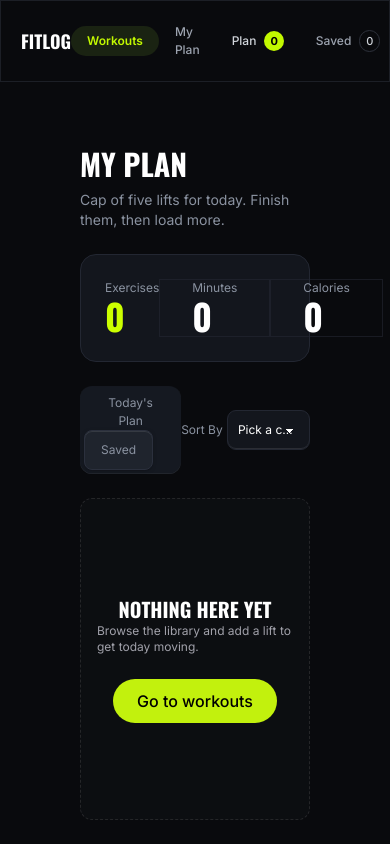
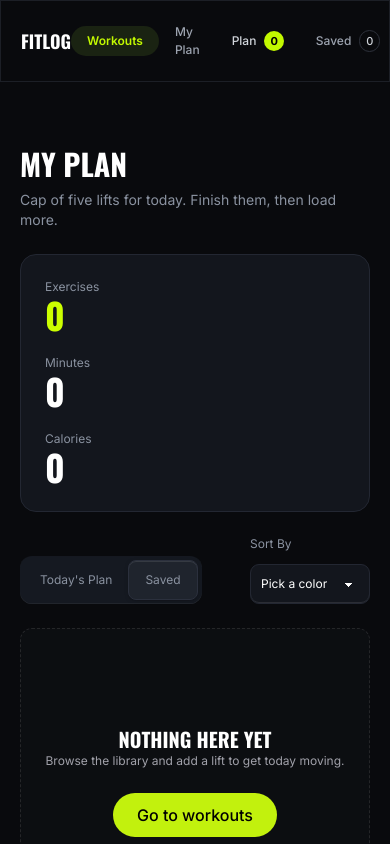
Before and after one commit to Mahfuz1907/B14-A06, a Next.js app: page /plan in a window 390 px wide. Shown: the top 844 px of the page. Built offline with nearby package versions, Linux system fonts and the light colour scheme.

Commit message:
made plan page responsive

```diff
--- a/app/plan/PlanStat.tsx
+++ b/app/plan/PlanStat.tsx
@@ -2,16 +2,16 @@ import React from 'react';
 
 const PlanStat = () => {
     return (
-        <div className='flex flex-row justify-start items-center w-full rounded-2xl p-6 bg-[#13161d] border border-[#232732]'>
+        <div className='flex flex-col sm:flex-row justify-start items-center gap-5 sm:gap-0 w-full rounded-2xl p-6 bg-[#13161d] border border-[#232732]'>
             <div className='flex flex-col justify-between items-start w-full'>
                 <p className='text-[#8a92a0] font-inter text-xs font-normal'>Exercises</p>
                 <h1 className='text-[#ccff00] font-oswald text-4xl font-bold'>0</h1>
             </div>
-            <div className='flex flex-col justify-between items-start border border-[#23273299] w-full px-8'>
+            <div className='flex flex-col justify-between items-start sm:border border-[#23273299] w-full sm:px-8'>
                 <p className='text-[#8a92a0] font-inter text-xs font-normal'>Minutes</p>
                 <h1 className='text-white font-oswald text-4xl font-bold'>0</h1>
             </div>
-            <div className='flex flex-col justify-between items-start border border-[#23273299] w-full px-8'>
+            <div className='flex flex-col justify-between items-start sm:border border-[#23273299] w-full sm:px-8'>
                 <p className='text-[#8a92a0] font-inter text-xs font-normal'>Calories</p>
                 <h1 className='text-white font-oswald text-4xl font-bold'>0</h1>
             </div>
--- a/app/plan/Tab.tsx
+++ b/app/plan/Tab.tsx
@@ -3,12 +3,12 @@ import './Plan.css'
 
 const Tab = () => {
     return (
-        <div className='flex flex-row justify-between items-center w-full'>
+        <div className='flex flex-row justify-between items-end sm:items-center w-full'>
             <div role="tablist" className="tabs tabs-box bg-[#151921] border-[#232732] rounded-xl">
                 <a role="tab" className="tab font-inter">Today&apos;s Plan</a>
                 <a role="tab" className="tab tab-active font-inter">Saved</a>
             </div>
-            <div className='flex flex-row justify-between items-center w-60'>
+            <div className='flex flex-col sm:flex-row justify-between items-start sm:items-center gap-3 sm:gap-0 w-30 sm:w-60'>
                 <h1 className='text-[#8a92a0] font-inter font-normal text-xs w-20'>Sort By</h1>
                 <select defaultValue="Pick a color"
                 className="select bg-[#13161d] border border-[#232732] rounded-[9px]
--- a/app/plan/page.tsx
+++ b/app/plan/page.tsx
@@ -6,7 +6,7 @@ import Content from './Content';
 
 const MyPlan = () => {
     return (
-        <div className='mx-20 mb-16 mt-10 flex flex-col justify-between items-start gap-6'>
+        <div className='mx-5 md:mx-20 mb-16 mt-10 flex flex-col justify-between items-start gap-6'>
             <div className='flex flex-col justify-between items-start gap-6 w-full'>
                 <div className='flex flex-col justify-between items-start gap-2'>
                     <h1 className='text-white font-oswald text-3xl font-bold'>MY PLAN</h1>
```
